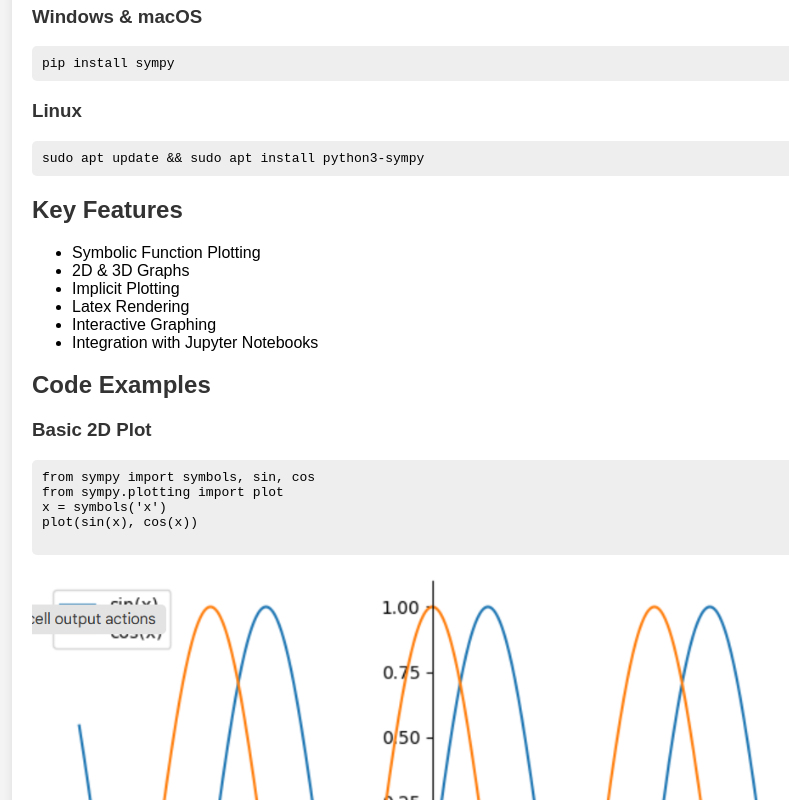
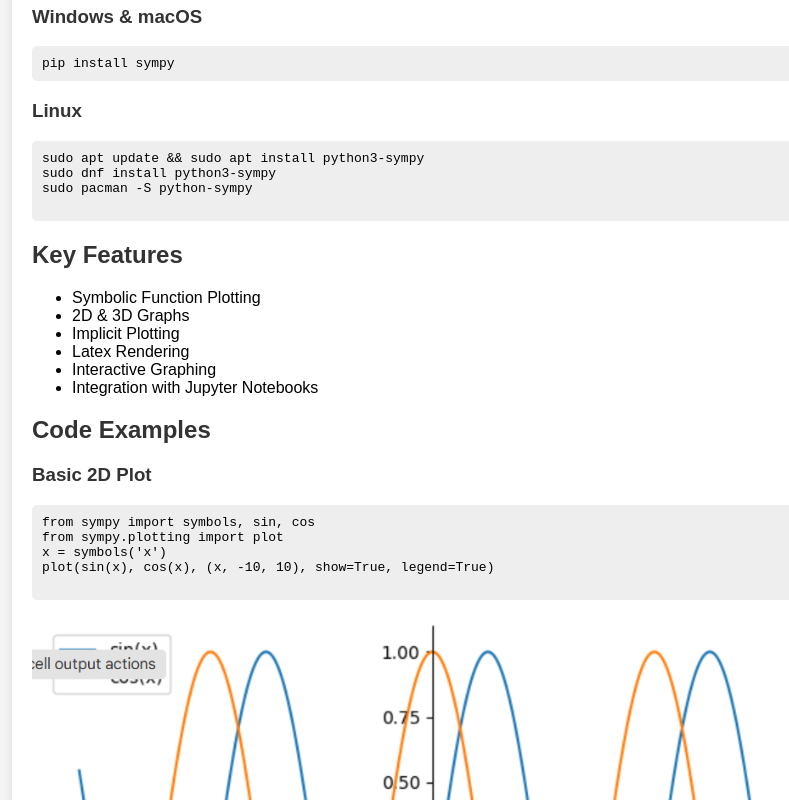
Before and after one commit to AfeefAhsan/symbolic-math-plotting-blog, a plain HTML site: page index.html in a window 1280 px wide. Shown: the part 741-1541 px from the top of the page, without its empty margins (208-997 px from the left). Drawn offline with Linux system fonts and the light colour scheme.

Commit message:
Update index.html

```diff
--- a/index.html
+++ b/index.html
@@ -67,7 +67,11 @@
         <pre>pip install sympy</pre>
 
         <h3>Linux</h3>
-        <pre>sudo apt update && sudo apt install python3-sympy</pre>
+        <pre>
+sudo apt update && sudo apt install python3-sympy
+sudo dnf install python3-sympy
+sudo pacman -S python-sympy
+        </pre>
 
         <h2>Key Features</h2>
         <ul>
@@ -85,7 +89,7 @@
 from sympy import symbols, sin, cos
 from sympy.plotting import plot
 x = symbols('x')
-plot(sin(x), cos(x))
+plot(sin(x), cos(x), (x, -10, 10), show=True, legend=True)
         </pre>
         <img src="Screenshot 2025-02-25 170033.png" alt="Basic 2D Plot">
 
```
